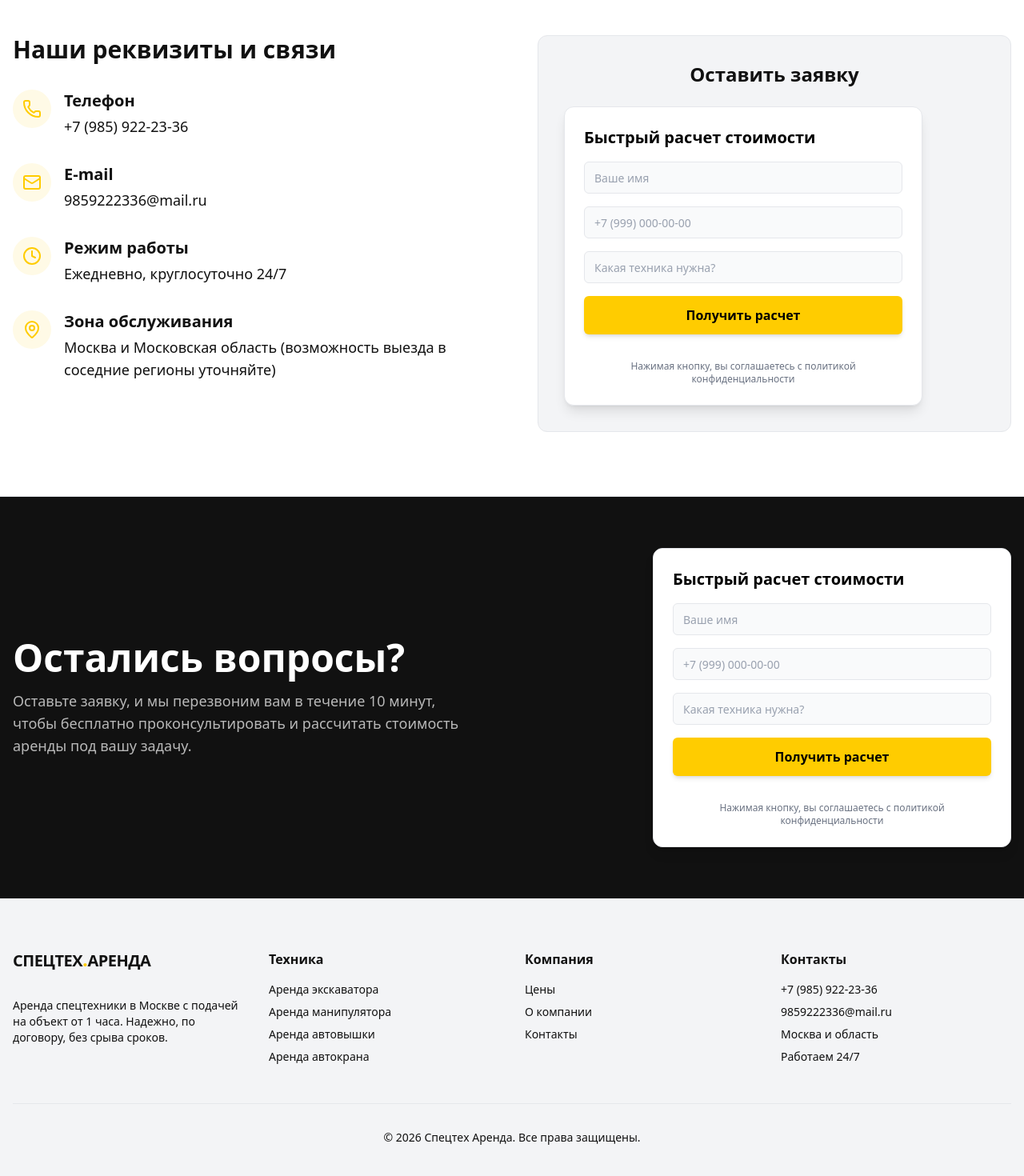
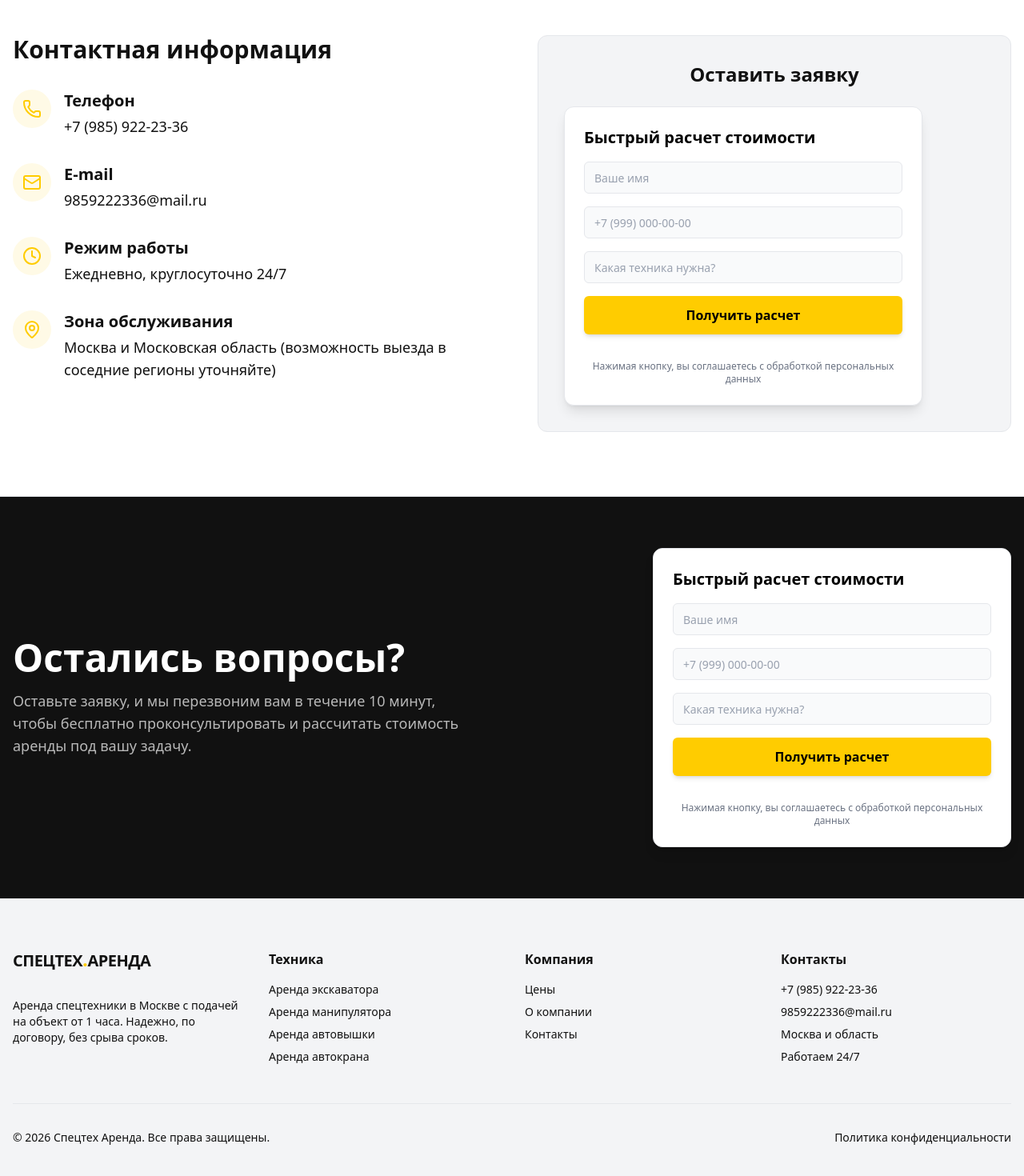
Before and after one commit to anonosya-ux/mosspecteh, a Next.js app: page /contacts in a window 1280 px wide. Shown: the part 358-1828 px from the top of the page at 80% size. Built offline with nearby package versions, Linux system fonts and the light colour scheme.

Commit message:
QA Polish: Fix contacts, footer links, privacy texts

```diff
--- a/src/app/contacts/page.tsx
+++ b/src/app/contacts/page.tsx
@@ -23,7 +23,7 @@ export default function ContactsPage() {
                 <div className="container mx-auto px-4 grid grid-cols-1 lg:grid-cols-2 gap-16">
 
                     <div>
-                        <h2 className="text-3xl font-bold mb-8">Наши реквизиты и связи</h2>
+                        <h2 className="text-3xl font-bold mb-8">Контактная информация</h2>
 
                         <div className="space-y-8 mb-12">
                             <div className="flex items-start gap-4">
--- a/src/components/LeadForm.tsx
+++ b/src/components/LeadForm.tsx
@@ -91,7 +91,7 @@ export function LeadForm() {
                     {loading ? "Отправка..." : "Получить расчет"}
                 </Button>
                 <p className="text-xs text-gray-500 text-center mt-4">
-                    Нажимая кнопку, вы соглашаетесь с политикой конфиденциальности
+                    Нажимая кнопку, вы соглашаетесь с обработкой персональных данных
                 </p>
             </div>
         </form>
--- a/src/components/layout/Footer.tsx
+++ b/src/components/layout/Footer.tsx
@@ -52,8 +52,11 @@ export function Footer() {
                         </ul>
                     </div>
                 </div>
-                <div className="border-t border-border mt-12 pt-8 text-sm text-center text-muted-foreground">
-                    © {new Date().getFullYear()} Спецтех Аренда. Все права защищены.
+                <div className="border-t border-border mt-12 pt-8 text-sm text-center text-muted-foreground flex flex-col md:flex-row items-center justify-between gap-4">
+                    <span>© {new Date().getFullYear()} Спецтех Аренда. Все права защищены.</span>
+                    <Link href="#" className="hover:text-primary transition-colors hover:underline">
+                        Политика конфиденциальности
+                    </Link>
                 </div>
             </div>
         </footer>
```
